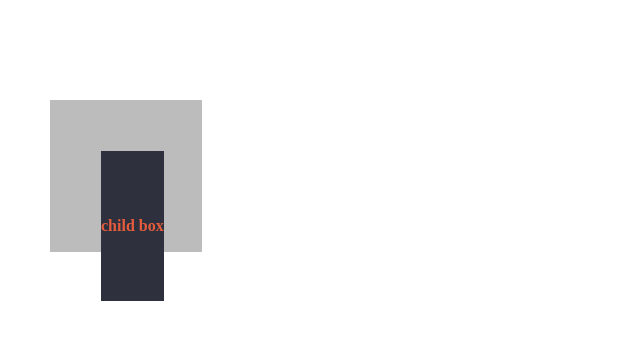
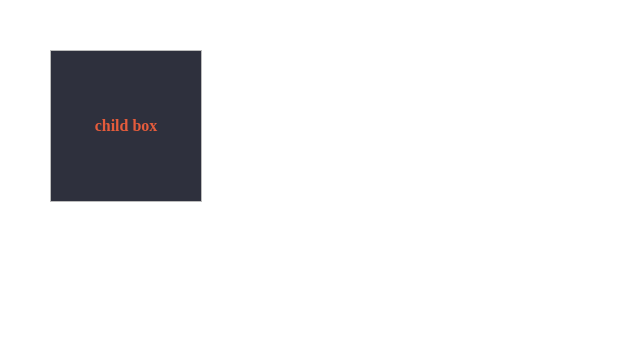
Before and after one commit to blair06/200525_session_flexbox_position, a plain HTML site: page position.html in a window 1280 px wide. Shown: the whole page, without its empty margins (0-640 px from the left). Drawn offline with Linux system fonts and the light colour scheme.

Commit message:
세션준비

```diff
--- a/position.html
+++ b/position.html
@@ -4,7 +4,6 @@
   <style>
     body { margin: 0; }
     .parent {
-        position: relative;
       width: 150px;
       height: 150px;
       top: 50px;
@@ -15,17 +14,14 @@
     .child-box {
       /* 이곳에 position 속성을 사용해 보세요
       예시) position: relative; */
-      position: absolute;
       top: 50px; left: 50px;
-      /*position:absolute실습시 주석을 풀어주세요
-      width:150px;
-      height:150px; */
       background: #2E303D;
       color: #e55c3c;
       font-weight: bold;
       text-align: center;
       line-height: 150px;
     }
+
   </style>
 </head>
 <body>
```
Also changed, not shown: flexBox.html (+3 -2 lines).
